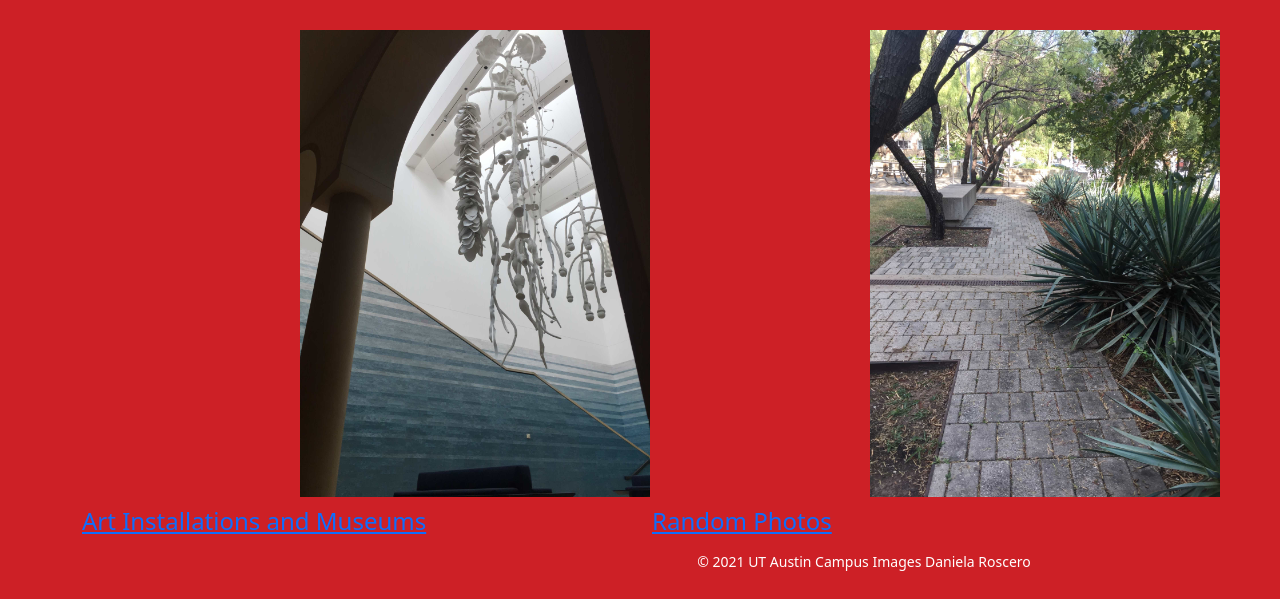
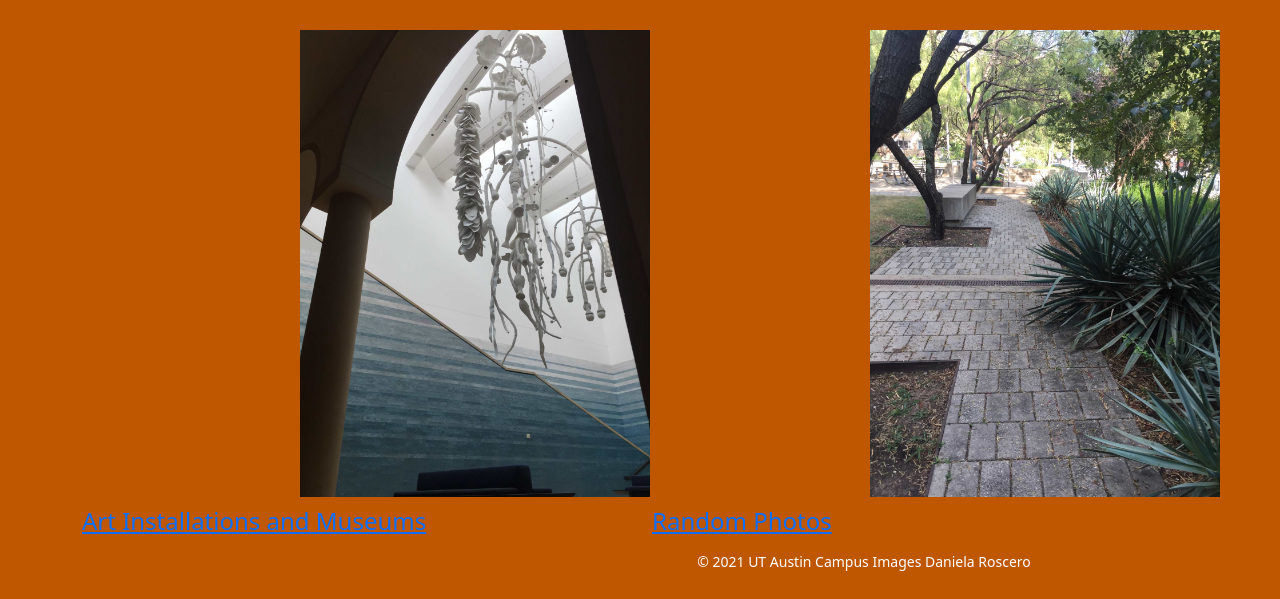
Before and after one commit to DanielaRoscero/icj-project-rig-master-error, a website: page docs/index.html in a window 1280 px wide. Shown: the part 303-902 px from the top of the page. Drawn offline with Linux system fonts and the light colour scheme.

Commit message:
UT Accessibility colors

```diff
--- a/src/scss/main.scss
+++ b/src/scss/main.scss
@@ -37,8 +37,8 @@ p{
   margin-left: 40%;
 }
 body{
-  background-color: #cd2026;
-  color: white;
+  background-color: #bf5700;
+  color: #ffffff;
 }
 #title{
   font-size: 80px;
```
Also changed, not shown: docs/css/main.css.
